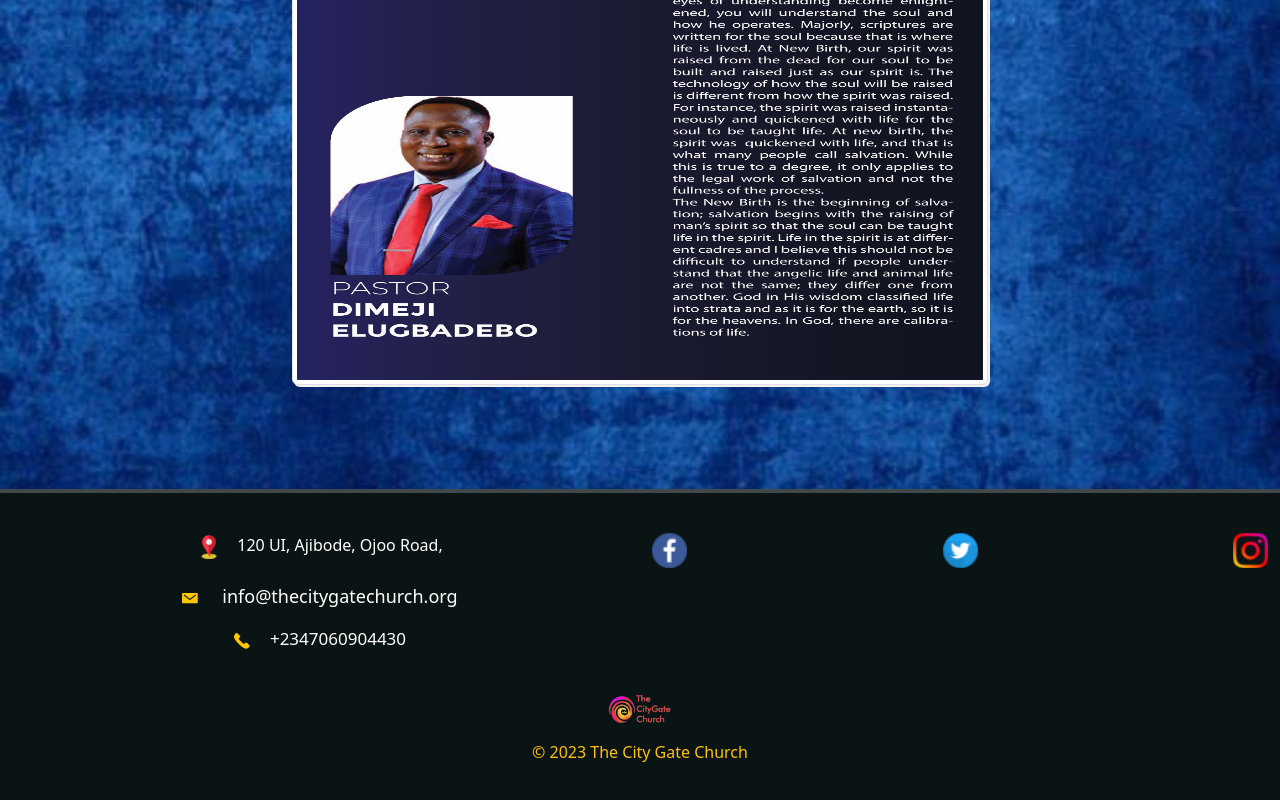
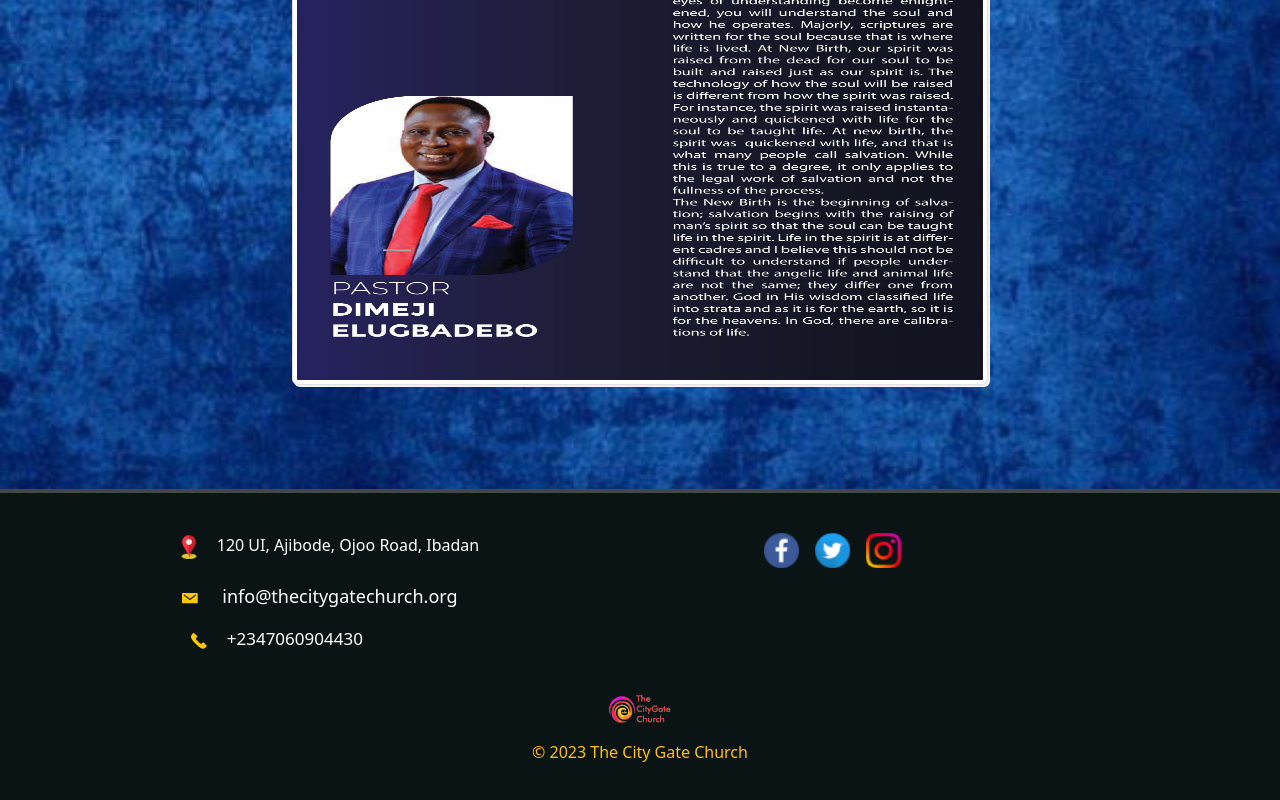
Before and after one commit to generalclez/subscriber_website, a React (Create React App) app: page / in a window 1280 px wide. Shown: the part 1745-2545 px from the top of the page. Built offline with nearby package versions, Linux system fonts and the light colour scheme.

Commit message:
worked on the footer

```diff
--- a/src/components/Footer.js
+++ b/src/components/Footer.js
@@ -20,9 +20,11 @@ function Footer() {
         <hr className="border border-2" />
 
         <Col xs={12} sm={6} md={6} className="mt-4 text-white">
-          <div className="ms-">
+          <div className="ms-3">
             <img fluid src={address} alt="" />
-            <span className="mb-4 ms-3">120 UI, Ajibode, Ojoo Road, </span>
+            <span className="mb-4 ms-3">
+              120 UI, Ajibode, Ojoo Road, Ibadan
+            </span>
           </div>
           <div className="mt-4">
             <img fluid src={Fill} alt="" />
@@ -30,7 +32,7 @@ function Footer() {
               info@thecitygatechurch.org
             </span>
           </div>
-          <div className="mt-3">
+          <div className="mt-3" style={{ marginLeft: "-5.4rem" }}>
             <img fluid src={Fill1} alt="" />
             <span style={{ fontSize: "17px", paddingLeft: "20px" }}>
               +2347060904430
@@ -39,13 +41,18 @@ function Footer() {
         </Col>
 
         <Col xs={12} sm={6} md={6} className="mt-4">
-          <div className="d-flex justify-content-between">
+          <div className="d-flex" style={{ marginLeft: "7rem" }}>
             <a href="https://web.facebook.com/dcitygatechurch.com">
               <img fluid src={Fb} alt="" style={{ width: "35px" }} />
             </a>
 
             <a href="http://twitter.com/dcitygatechurch">
-              <img fluid src={Twitter} alt="" style={{ width: "35px" }} />
+              <img
+                fluid
+                src={Twitter}
+                alt=""
+                style={{ width: "35px", margin: "0 1rem" }}
+              />
             </a>
 
             <a href="https://www.dcititigatechurch.com">
```
